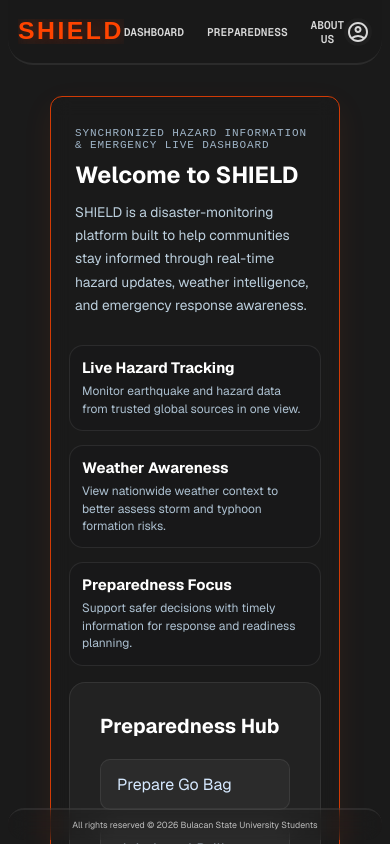
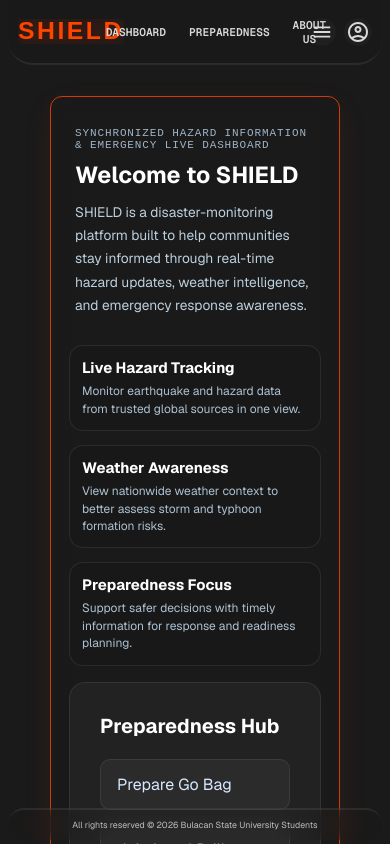
Before and after one commit to LawrenceTanny/SHIELD, a React (Vite) app: page / in a window 390 px wide. Built offline with nearby package versions, Linux system fonts and the light colour scheme; no server answers; a web font is replaced by a local one.

Commit message:
Added a hamburger menu for mobile users

```diff
--- a/src/Header.jsx
+++ b/src/Header.jsx
@@ -23,21 +23,38 @@ function IconUser() {
   );
 }
 
+function IconMenu() {
+  return (
+    <svg
+      xmlns="http://www.w3.org/2000/svg"
+      height="22px"
+      viewBox="0 -960 960 960"
+      width="22px"
+      fill="currentColor"
+    >
+      <path d="M120-240v-80h720v80H120Zm0-200v-80h720v80H120Zm0-200v-80h720v80H120Z"/>
+    </svg>
+  );
+}
+
 export default function MainLayout() {
   const [activeTab, setActiveTab] = useState("home");
   const [isLoading, setIsLoading] = useState(true);
   const [settingsOpen, setSettingsOpen] = useState(false);
   const [userMenuOpen, setUserMenuOpen] = useState(false);
+  const [mobileNavOpen, setMobileNavOpen] = useState(false);
   const [loginOpen, setLoginOpen] = useState(false);
   const [acctSettingsOpen, setAcctSettingsOpen] = useState(false);
   const [currentUser, setCurrentUser] = useState(null);
 
   const userRef = useRef(null);
+  const mobileNavRef = useRef(null);
 
   // Handle tab switching with loading effect
   const handleTabChange = (newTab) => {
     if (newTab !== activeTab) {
       setSettingsOpen(false);
+      setMobileNavOpen(false);
       setIsLoading(true);
       // Simulate loading for smooth transition
       setTimeout(() => {
@@ -48,15 +65,18 @@ export default function MainLayout() {
   };
 
   useEffect(() => {
-    if (!userMenuOpen) return;
+    if (!userMenuOpen && !mobileNavOpen) return;
     const handleClick = (e) => {
-      if (userRef.current && !userRef.current.contains(e.target)) {
+      const clickedUserMenu = userRef.current && userRef.current.contains(e.target);
+      const clickedMobileMenu = mobileNavRef.current && mobileNavRef.current.contains(e.target);
+      if (!clickedUserMenu && !clickedMobileMenu) {
         setUserMenuOpen(false);
+        setMobileNavOpen(false);
       }
     };
     document.addEventListener("mousedown", handleClick);
     return () => document.removeEventListener("mousedown", handleClick);
-  }, [userMenuOpen]);
+  }, [userMenuOpen, mobileNavOpen]);
 
   useEffect(() => {
     const t = setTimeout(() => setIsLoading(false), 650);
@@ -160,11 +180,49 @@ export default function MainLayout() {
 
         {/* RIGHT NAV (User) */}
         <nav className="topbar-nav">
+          <div className="mobile-menu-wrap" ref={mobileNavRef}>
+            <button
+              className={"nav-btn" + (mobileNavOpen ? " nav-btn--on" : "")}
+              title="Navigation"
+              onClick={() => {
+                setUserMenuOpen(false);
+                setMobileNavOpen((prev) => !prev);
+              }}
+            >
+              <IconMenu />
+            </button>
+            {mobileNavOpen && (
+              <div className="mobile-tab-dropdown">
+                <button
+                  className={`mobile-tab-btn ${activeTab === "dashboard" ? "mobile-tab-active" : ""}`}
+                  onClick={() => handleTabChange("dashboard")}
+                >
+                  Dashboard
+                </button>
+                <button
+                  className={`mobile-tab-btn ${activeTab === "preparedness" ? "mobile-tab-active" : ""}`}
+                  onClick={() => handleTabChange("preparedness")}
+                >
+                  Preparedness
+                </button>
+                <button
+                  className={`mobile-tab-btn ${activeTab === "about" ? "mobile-tab-active" : ""}`}
+                  onClick={() => handleTabChange("about")}
+                >
+                  About Us
+                </button>
+              </div>
+            )}
+          </div>
+
           <div className="user-wrap" ref={userRef}>
             <button
               className={"nav-btn" + (userMenuOpen ? " nav-btn--on" : "")}
               title="Account"
-              onClick={() => setUserMenuOpen((v) => !v)}
+              onClick={() => {
+                setMobileNavOpen(false);
+                setUserMenuOpen((v) => !v);
+              }}
             >
               <IconUser />
             </button>
```
